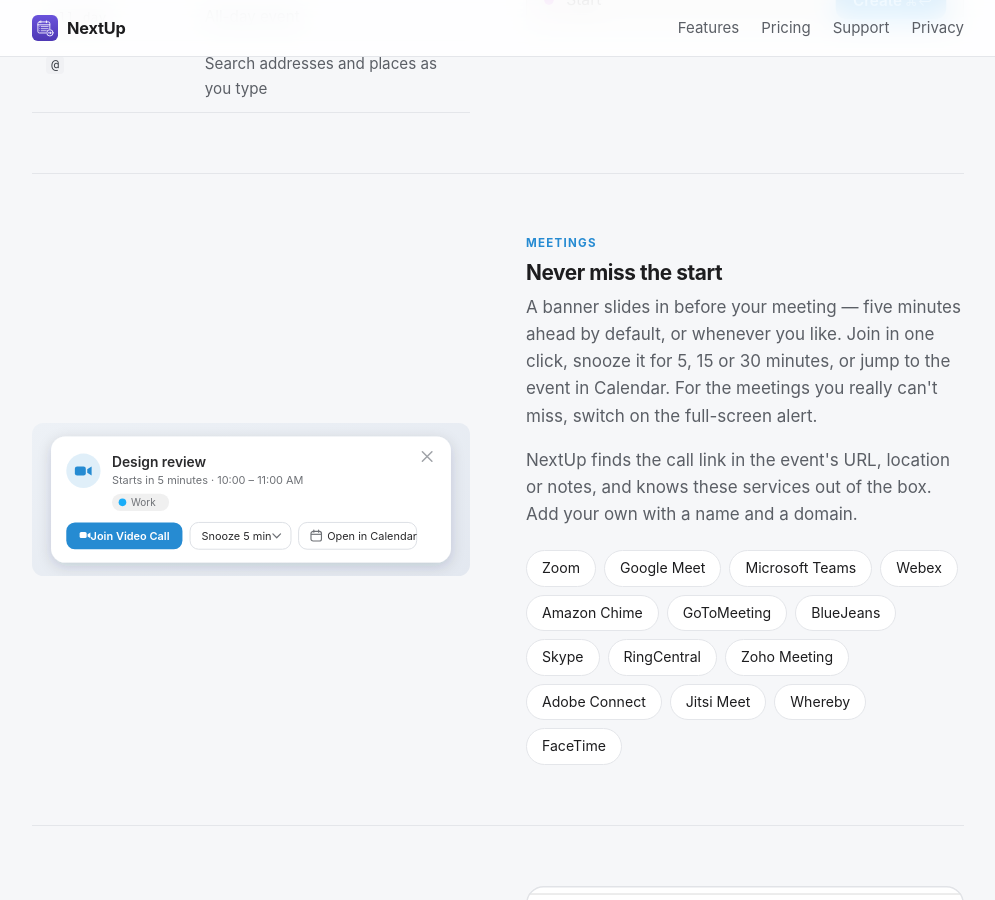
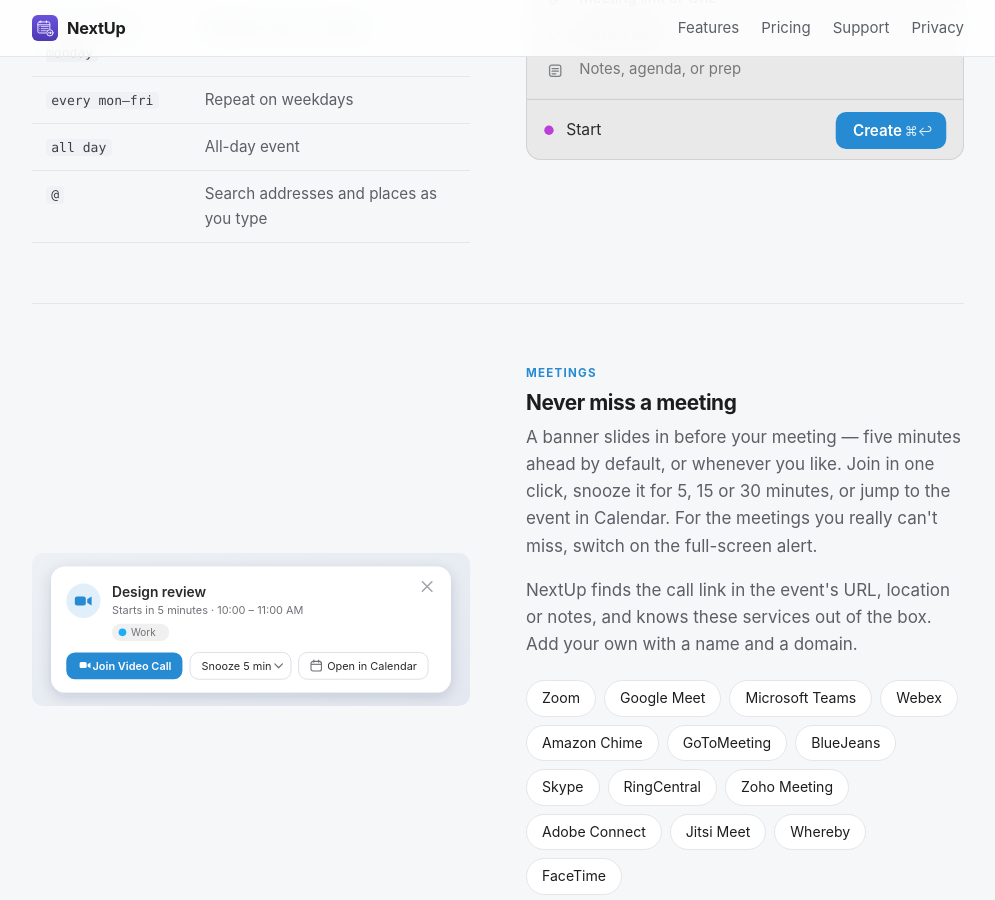
Before and after one commit to tomichj/tomichj.github.io, a Jekyll site: the page nextup/index.html, which Jekyll copies as it is, in a window 1280 px wide and 900 px high, scrolled down 2853 px. Shown: the whole window, without its empty margins (142-1137 px from the left). Built offline with Jekyll 4.4.1, drawn with Linux system fonts in a browser that asks for light colours.

Commit message:
Updated nextup assets

```diff
--- a/nextup/index.html
+++ b/nextup/index.html
@@ -55,7 +55,7 @@
 
     <div class="hero-shot">
       <div class="plinth">
-        <img src="assets/hero-popover.svg" alt="The NextUp popover, showing the date, a month calendar for August 2026, and today's agenda">
+        <img src="assets/hero-screenshot2.png" alt="The NextUp popover, showing the date, a month calendar for August 2026, and today's agenda">
       </div>
     </div>
   </div>
@@ -131,7 +131,7 @@
       <div class="feature flip">
         <div class="feature-copy">
           <p class="eyebrow">Meetings</p>
-          <h3>Never miss the start</h3>
+          <h3>Never miss a meeting</h3>
           <p>
             A banner slides in before your meeting — five minutes ahead by default, or whenever you
             like. Join in one click, snooze it for 5, 15 or 30 minutes, or jump to the event in
@@ -152,7 +152,7 @@
           </div>
         </div>
         <div class="feature-art">
-          <img src="assets/alert-banner.svg" alt="A meeting alert banner reading “Design review — starts in 5 minutes”, with Join Video Call, Snooze and Open in Calendar buttons">
+          <img src="assets/alert-banner2.svg" alt="A meeting alert banner reading “Design review — starts in 5 minutes”, with Join Video Call, Snooze and Open in Calendar buttons">
         </div>
       </div>
 
@@ -170,7 +170,7 @@
           </p>
         </div>
         <div class="feature-art">
-          <img src="assets/calendar-grid.svg" alt="A month grid for August 2026 with week numbers, a highlighted current week, and coloured event dots">
+          <img src="assets/calendar-grid2.svg" alt="A month grid for August 2026 with week numbers, a highlighted current week, and coloured event dots">
         </div>
       </div>
 
```
Also changed, not shown: nextup/assets/alert-banner2.svg (added), nextup/assets/calendar-grid2.svg (added), nextup/assets/hero-screenshot.png (added), nextup/assets/hero-screenshot2.png (added).
